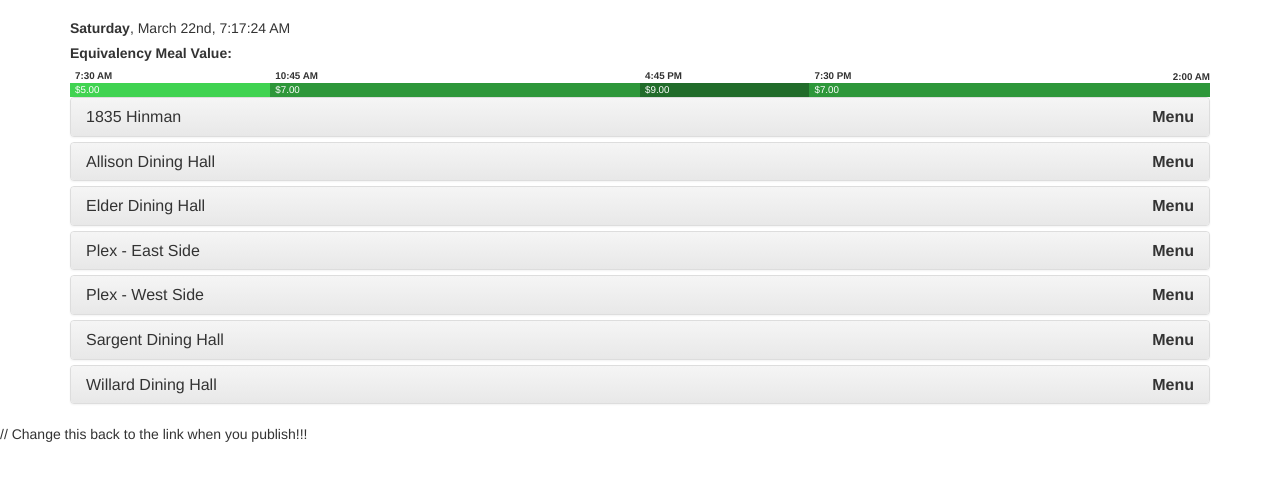
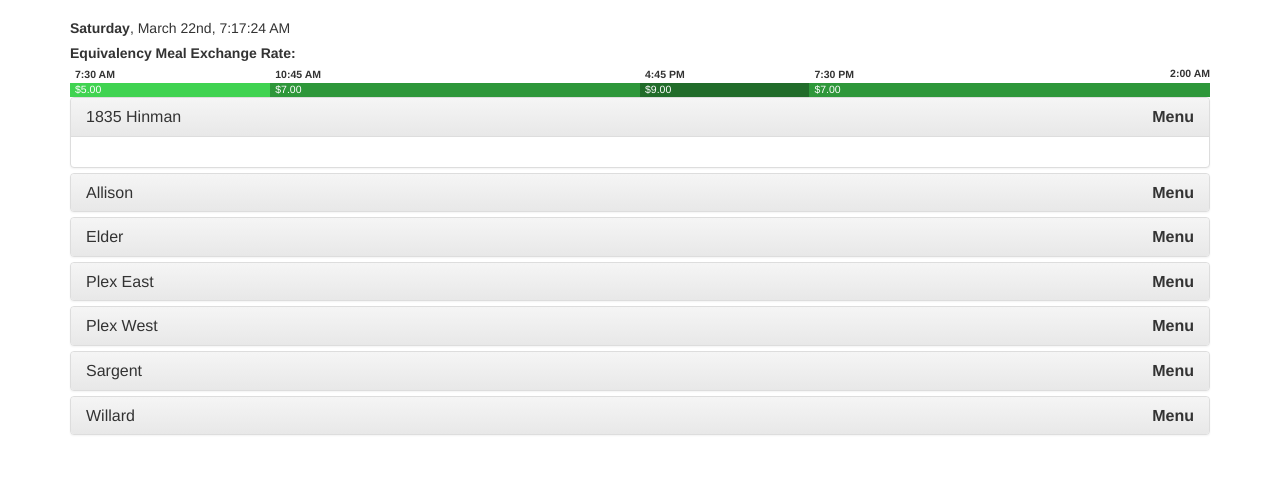
Before and after one commit to itsmichaelwang/nuEats, a plain HTML site: page nuEats.html in a window 1280 px wide. Shown: the part 53-534 px from the top of the page. Drawn offline with Linux system fonts and the light colour scheme.

Commit message:
Refactored my code and improved visual appearance
Equivalency rate data pulled from array at the top of the javascript
file, cleaned up and added comments to code, made sub functions more
concise

```diff
--- a/nuEats.css
+++ b/nuEats.css
@@ -1,10 +1,9 @@
-// Clock
 #clock {
 	font-size: 1em;
 }
 
 /* Control the label FONT above the timeline bars */
-.timeline-bars-label {
+#rate-bars-label {
 	margin-top: 5px;
 	margin-bottom: 20px;
 
@@ -12,19 +11,13 @@
 	font-weight: bold;
 }
 
-/* Control the HEIGHT and COLOR of the equivalency rate timeline bars */
-.timeline-bars {
+/* Format each equivalency-rate bar as a group */
+.rate-bars {
 	height: 1em;
-}
-
-/* This controls each individual bar as a group, whereas the above controls
- * the wrapper around the whole timeline
- */
-.bars {
-	height: 100%;
 	float: left;
 }
 
+/* Set each bar's color individually; add more CSS if you add more time blocks */
 /* LIGHT GREEN */
 #block0 {
 	background-color: #40d351;
@@ -46,30 +39,30 @@
 }
 
 /* Control the FONT surrounding the timeline bars */
-.time {
-	margin-left: 5px;
-	margin-top: -1.4em;
+.timeText {
+	margin-top: -1.5em;
+	margin-left: 5px;	/* Some space makes it look better */
 
-	font-size: 0.7em;
+	font-size: 0.75em;
 	font-weight: bold;
 }
 
-.time-right {
-	margin-top: -2.8em;
+.timeText-right {
+	margin-top: -3.0em;
+
+	font-size: 0.75em;
+	font-weight: bold;
 	float: right;
-
-	font-size: 0.7em;
-	font-weight: bold;
 }
 
-.price {
+.priceText {
 	margin-left: 5px;
+
 	color: white;
-
-	font-size: 0.7em;
-
+	font-size: 0.75em;
 }
 
+/* Formatting concerning the "Menu" button */
 .menu {
 	font-weight: bold;
 	float: right;
--- a/nuEats.html
+++ b/nuEats.html
@@ -1,7 +1,3 @@
-
-
-
-
 <!DOCTYPE html>
 <html lang="en">
     <head>
@@ -22,28 +18,29 @@
     </head>
 
     <body onload="onCreate()">
+
         <!-- Navigation Bar -->
         <div class="navbar navbar-inverse navbar-static-top">
             <div class="navbar-inner">
                 <div class="container">
                     <a class="navbar-brand" href="#">nuEats</a>
-                </div><!-- /.container -->
+                </div>
             </div>
         </div>
 
-        <!-- Clock and Equivalency Meal Timeline -->
+        <!-- Clock -->
         <div class="container">
-
             <div id="clock"></div>
-
-            <div class="equivalency-meal">
-                <div class="timeline-bars-label">Equivalency Meal Value: </div>
-                <div class="timeline-bars" id="timeline-bars"></div>
-                <div id="arrow"><img src="arrow.png"></div>
-            </div>
         </div>
 
-        <!-- Collapsible Panels -->
+        <!-- Equivalency Meal Exchange Rate Timeline -->
+        <div class="container">
+            <div id="rate-bars-label">Equivalency Meal Exchange Rate:</div>
+            <div class="rate-bars-container" id="rate-bars-container"></div>
+            <div id="arrow"><img src="arrow.png"></div>
+        </div>
+
+        <!-- Info Panels for Each Dining Hall -->
         <div class="container">
             <div class="panel-group" id="accordion">
 
@@ -52,8 +49,15 @@
                     <div class="panel-heading">
                         <h4 class="panel-title">
                             1835 Hinman
-                            <a href="https://m-nucuisine.sodexomyway.com/images/Hinman2_tcm238-12915.htm"><div class="menu">Menu</div></a>
+                            <a href="https://m-nucuisine.sodexomyway.com/images/Hinman3_tcm238-12915.htm">
+                                <div class="menu">Menu</div>
+                            </a>
                         </h4>
+                    </div>
+                    <div id="collapseOne" class="panel-collapse collapse in">
+                        <div id="hinman" class="panel-body">
+                            <!-- This is where body text goes -->
+                        </div>
                     </div>
                 </div>
 
@@ -61,8 +65,10 @@
                 <div class="panel panel-default">
                     <div class="panel-heading">
                         <h4 class="panel-title">
-                            Allison Dining Hall
-                            <a href="https://m-nucuisine.sodexomyway.com/images/Allison2_tcm238-9944.htm"><div class="menu">Menu</div></a>
+                            Allison
+                            <a href="https://m-nucuisine.sodexomyway.com/images/Allison3_tcm238-9944.htm">
+                                <div class="menu">Menu</div>
+                            </a>
                         </h4>
                     </div>
                 </div>
@@ -71,8 +77,10 @@
                 <div class="panel panel-default">
                     <div class="panel-heading">
                         <h4 class="panel-title">
-                            Elder Dining Hall
-                            <a href="https://m-nucuisine.sodexomyway.com/images/Elder2_tcm238-12911.htm"><div class="menu">Menu</div></a>
+                            Elder
+                            <a href="https://m-nucuisine.sodexomyway.com/images/Elder3_tcm238-12911.htm">
+                                <div class="menu">Menu</div>
+                            </a>
                         </h4>
                     </div>
                 </div>
@@ -81,8 +89,10 @@
                 <div class="panel panel-default">
                     <div class="panel-heading">
                         <h4 class="panel-title">
-                            Plex - East Side
-                            <a href="https://m-nucuisine.sodexomyway.com/images/Foster_East2_tcm238-12913.htm"><div class="menu">Menu</div></a>
+                            Plex East
+                            <a href="https://m-nucuisine.sodexomyway.com/images/Foster_East3_tcm238-12913.htm">
+                                <div class="menu">Menu</div>
+                            </a>
                         </h4>
                     </div>
                 </div>
@@ -91,8 +101,10 @@
                 <div class="panel panel-default">
                     <div class="panel-heading">
                         <h4 class="panel-title">
-                            Plex - West Side
-                            <a href="https://m-nucuisine.sodexomyway.com/images/Foster_West2_tcm238-12914.htm"><div class="menu">Menu</div></a>
+                            Plex West
+                            <a href="https://m-nucuisine.sodexomyway.com/images/Foster_West3_tcm238-12914.htm">
+                                <div class="menu">Menu</div>
+                            </a>
                         </h4>
                     </div>
                 </div>
@@ -101,8 +113,10 @@
                 <div class="panel panel-default">
                     <div class="panel-heading">
                         <h4 class="panel-title">
-                            Sargent Dining Hall
-                            <a href="https://m-nucuisine.sodexomyway.com/images/Sargent2_tcm238-12910.htm"><div class="menu">Menu</div></a>
+                            Sargent
+                            <a href="https://m-nucuisine.sodexomyway.com/images/Sargent3_tcm238-12910.htm">
+                                <div class="menu">Menu</div>
+                            </a>
                         </h4>
                     </div>
                 </div>
@@ -111,8 +125,10 @@
                 <div class="panel panel-default">
                     <div class="panel-heading">
                         <h4 class="panel-title">
-                            Willard Dining Hall
-                            <a href="https://m-nucuisine.sodexomyway.com/images/Willard1_tcm238-12912.htm"><div class="menu">Menu</div></a>
+                            Willard
+                            <a href="https://m-nucuisine.sodexomyway.com/images/Willard3_tcm238-12912.htm">
+                                <div class="menu">Menu</div>
+                            </a>
                         </h4>
                     </div>
                 </div>
@@ -121,7 +137,7 @@
     </body>
 
     <!-- Bootstrap Core Javascript -->
-    <script src="jquery-1.10.1.min.js"></script> // Change this back to the link when you publish!!!
+    <script src="jquery-1.10.1.min.js"></script> <!-- Change this back to the link when you publish!!! -->
     <script src="js/bootstrap.js"></script>
 
     <!-- User Javascript -->
--- a/nuEats.js
+++ b/nuEats.js
@@ -1,29 +1,32 @@
-/*
- * This portion of code is for the live updating clock
- */
 function onCreate() {
 
-    // Create a clock and keep it updated
-    document.getElementById("clock").innerHTML = createClock();
-    t = setInterval(function() {
-        document.getElementById("clock").innerHTML = createClock();
-    }, 500);
+    // Consider this to be the "main" function of sorts
+    document.getElementById("clock").innerHTML = createClock();                                     // Create a clock
+    setInterval(function() { document.getElementById("clock").innerHTML = createClock(); }, 500);   // Update it every half-second
 
-    // Dynamically create equivalency rate bars
-    createEqMealBars();
+    // Dynamically create equivalency-rate bars from array data
+    //              Time     Equivalency Rate
+    var EqRates = [ [7,  30, "5.00"],
+                    [10, 45, "7.00"],
+                    [16, 45, "9.00"],
+                    [19, 30, "7.00"],
+                    [26, 00, "N/A" ] ]; // 2:00 AM, the NEXT day!
+    createEqRateBars(EqRates);
 
-    // Move the arrow when the window is resized
-    setArrowPosition();
-    $(window).resize(function() {
-        setArrowPosition();
-    });
+    // Set the position of an arrow pointing to the correct time block
+    setArrowPosition(EqRates);
+    setInterval(function() { setArrowPosition(EqRates); }, 1000);   // Update it every second
+    $(window).resize(function() { setArrowPosition(EqRates); });    // Update it upon window resize
+
+
 }
 
+
 /*
- * Create a clock that constantly updates itself
+ * Create a clock, with special formatting
  */
 function createClock() {
-    // Date format is "Sunday, January 1st, 12:00 AM", inputs processed in order
+    // Date format is "Sunday, January 1st, 12:00:00 AM"
     var today = new Date();
 
     var day = returnDay(today.getDay());    // Convert day integer to string (i.e. Monday, Tuesday, Wednesday...)
@@ -31,48 +34,30 @@ function createClock() {
     var d = formatDate(today.getDate());    // Add suffix to date (i.e. 1st, 2nd, 4th...)
 
     var h = today.getHours();
-    var m = formatTime(today.getMinutes()); // If minutes/seconds is single digit, add zero before
+    var m = formatTime(today.getMinutes()); // If minutes or seconds is single digit, add zero before
     var s = formatTime(today.getSeconds());
-    var AMPM;
 
-    // Format the time for a 12 hour schedule
-    if (h > 12) {
-        h = h % 12;
-        AMPM = "PM";
-    } else {
-        AMPM = "AM";
-    }
+    var AMPM = getAMPM(h);
+    h = h % 12;
 
-    if (h == 0) {
-        h = "12";
-    }
-
-    // Controls the final clock formatting
+    // Controls the final output of the clock's text
     return (day).bold() + ", " + o + " " + d + ", " + h + ":" + m + ":" + s + " " + AMPM;
-
-    }
-
-function returnDay(day) {
-    var days = ["Sunday","Monday","Tuesday","Wednesday","Thursday","Friday","Saturday"];
-    return days[day];
 }
 
-function returnMonth(month) {
-    var months = ["January","February","March","April","May","June","July","August","September","October","November","December"];
-    return months[month];
-}
-
+// A series of helper functions
+function returnDay(day) { return ["Sunday","Monday","Tuesday","Wednesday","Thursday","Friday","Saturday"][day]; }
+function returnMonth(month) { return ["January","February","March","April","May","June","July","August","September","October","November","December"][month]; }
 function formatDate(date) {
-    if (date % 10 == 1) {
+    digit = date % 10;
+    if (digit == 1) {
         return date + "st";
-    } else if (date % 10 == 2) {
+    } else if (digit == 2) {
         return date + "nd";
-    } else if (date % 10 == 3) {
+    } else if (digit == 3) {
         return date + "rd";
     } else {
         return date + "th";
     }
-    return null;
 }
 
 // Add zeros before numbers where necessary
@@ -83,102 +68,103 @@ function formatTime(i) {
     return i;
 }
 
+// Given an hour, determine if it is AM or PM
+function getAMPM(hour) {
+    return ["AM","PM"][(((hour % 24) >= 12) & 1)];
+}
+
+
 /*
- * Dynamically create equivalency meal bars
+ * Procedurally create equivalency rate exchange bars
  */
-function createEqMealBars() {
+function createEqRateBars(EqRates) {
 
-    /*
-     * USER SPECIFIED VARIABLES
-     *///           Time     Equivalency Rate
-    var EqRate = [  [7,  30, "5.00"],
-                    [10, 45, "7.00"],
-                    [16, 45, "9.00"],
-                    [19, 30, "7.00"],
-                    [26, 00, "N/A" ]  ]; // 2:00 AM, the next day
-                                         // Put closing time in last row!
-    var rows = 5;
-    var columns = 3;
+    // EqRates is a "3-dimensional" array of time slots and corresponding equivalency rates
+    var rows = EqRates.length;
+    var columns = EqRates[0].length;
 
-    /*
-     * EVERYTHING ELSE IS PROCEDURALLY GENERATED
-     */
-    // Calculate total minutes for all blocks
-    var startMin = timeInMin(EqRate[0][0], EqRate[0][1]);
-    var endMin = timeInMin(EqRate[rows - 1][0], EqRate[rows - 1][1]);
+    // Use the total length of all blocks to figure out what proportion each individual block takes up
+    var startMin = timeInMin(EqRates[0][0], EqRates[0][1]); // Converts hours and minutes to just minutes for easy math
+    var endMin = timeInMin(EqRates[rows - 1][0], EqRates[rows - 1][1]);
     var totalMin = endMin - startMin;
 
-    // Create div for each time block, aka "row"
+    // For each time block, create a div that represents that block graphically as a horizontal bar
     for (var i = 0; i < rows - 1; i++) {
 
+        // Set up variables that specify the horizontal bar's name and width, then add it
         var name = "block" + i;
-        var AMPM = AMorPM(EqRate[i][0]);
-        var barWidth = timeInMin(EqRate[i + 1][0], EqRate[i + 1][1]) -
-                       timeInMin(EqRate[i][0], EqRate[i][1]);
-        barWidth = (barWidth / totalMin) * 100 + "%";
+        var blockMin = timeInMin(EqRates[i + 1][0], EqRates[i + 1][1]) - timeInMin(EqRates[i][0], EqRates[i][1]);
+        var blockWidth = (blockMin / totalMin) * 100 + "%";
 
         jQuery('<div/>', {
             id: name,
-            class: "bars",
+            class: "rate-bars",
             css: {
-                width: barWidth,
+                width: blockWidth,
             }
-        }).appendTo('#timeline-bars');
+        }).appendTo('#rate-bars-container');
+
+
+        // Format time information, then display it ABOVE the bar
+        var hour = EqRates[i][0] % 12;              // 12-hour time
+        var minute = formatTime(EqRates[i][1]);     // Add '0' before minute if minute < 10
+        var AMPM = getAMPM(EqRates[i][0]);          // Is it AM or PM?
 
         jQuery('<div/>', {
-            class: 'time',
-            text: (EqRate[i][0] % 12) + ":" + (formatTime(EqRate[i][1])) + " " + AMPM
+            class: 'timeText',
+            text: hour + ":" + minute + " " + AMPM
         }).appendTo("#" + name);
 
+
+        // Pull price information, then display it ON the bar
+        var price = EqRates[i][2];
+
         jQuery('<div/>', {
-            class: 'price',
-            text: '$' + EqRate[i][2]
+            class: 'priceText',
+            text: '$' + price
         }).appendTo("#" + name);
     }
 
-    var AMPM = AMorPM(EqRate[rows - 1][0]);
+    // Do something special to pull closing time and put it ABOVE the bar and flush right
+    var hour = EqRates[rows-1][0] % 12;             // 12-hour time
+    var minute = formatTime(EqRates[rows-1][1]);    // Add '0' before minute if minute < 10
+    var AMPM = getAMPM(EqRates[rows - 1][0]);       // Is it AM or PM?
+
     jQuery('<div/>', {
-        class: 'time-right',
-        text: (EqRate[rows - 1][0] % 12) + ":" + (formatTime(EqRate[i][1])) + " " + AMPM
-    }).appendTo("#" + name);
+        class: 'timeText-right',
+        text: hour + ":" + minute + " " + AMPM
+    }).appendTo("#" + name); // Just to keep thing simple, we'll make it a subclass of the last horizontal bar
 }
 
-function AMorPM(hour) {
-    if (hour >= 12 && hour < 24) {
-        return "PM";
-    }
-    return "AM";
-}
 
 /*
- * Dynamic arrow adjustment and setting of equivalency meal value
+ * Set arrow location depending on equivalency meal value
  */
-function setArrowPosition() {
+function setArrowPosition(EqRates) {
+
+    // EqRates is a "3-dimensional" array of time slots and corresponding equivalency rates
+    var rows = EqRates.length;
+
+    // Get some time information
     var today = new Date();
 
-    var currentMin = dateInMin(today);  // Current time in minutes
-    var openMin = timeInMin(7, 30);     // 7:30 AM
-    var closeMin = timeInMin(2, 00);    // 2:00 AM
+    var currentMin = dateInMin(today);                                      // Current time in minutes from midnight
+    var openMin = timeInMin(EqRates[0][0], EqRates[0][1]);                  // 7:30 AM - same format
+    var closeMin = timeInMin(EqRates[rows - 1][0], EqRates[rows - 1][1]);   // 2:00 AM the NEXT DAY - same format
+    var DAY_IN_MINUTES = 24*60;                                             // Will be useful later on for subtracting
 
-    // If after 7:30 AM/before 2:00 AM the same day, show arrow
-    if (currentMin >= openMin || currentMin < closeMin) {
+    // If it is after 7:30 AM OR before 2:00 AM on the SAME DAY, show the arrow, otherwise hide it
+    if (currentMin >= openMin || currentMin < closeMin - DAY_IN_MINUTES) {
 
-        // If next day's time, add minutes from the previous day (correction)
-        if (currentMin >= 0 && currentMin < closeMin) {
-            currentMin = currentMin + 1440;
-        }
-
-        /* Represent the currentMin as a percent along the timeline as such:
-         * 1) Subtract currentMin by openMin so the percent is at zero at 7:30 AM
-         * 2) Divide by 1110, the maximum number of minutes from 7:30 AM to 2:00 AM the next day, normalization
-         * 3) Now multiply by the width of the timeline (using a proportion ensures it works on all screens)
-         * 4) Subtract by 5px at the end, to correct for the 11px sized arrow (centering it by its center, not left side)
+        /* Place the "current time" arrow as such:
+         * 1) Subtract currentMin by openMin so the arrow is at 0(%) displacement at 7:30 AM
+         * 2) Divide by (closeMin - openMin), the minutes from open to close time, so that at close time, the arrow is at 100(%) displacement
+         * 3) There is 5px of offset from the width of the arrow, convert that to a (%) and subtract it
+         * 4) Multiply by 100 so we have an actual percent
          * 5) Set this absolute number to the left-margin shift
          */
-        var timelinePercent =
-            [(currentMin - openMin)/1110] * $("#timeline-bars").width() - 5;
-        $("#arrow").css("margin-left", timelinePercent + "px");
-
+        var timelinePercent = [(currentMin - openMin)/(closeMin - openMin) - (5/$("#rate-bars-container").width())] * 100;
+        $("#arrow").css("margin-left", timelinePercent + "%");
     } else {
         $("#arrow").hide();
     }
```
